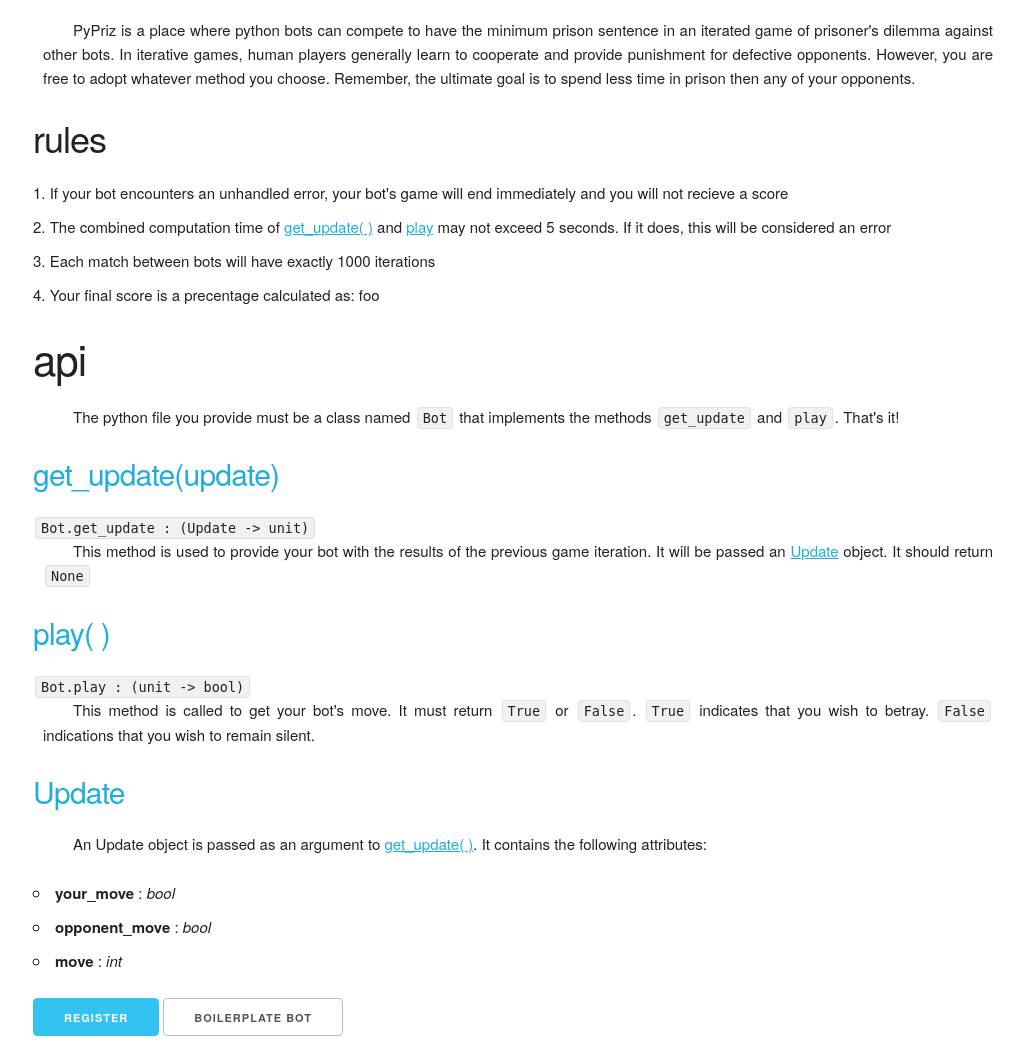
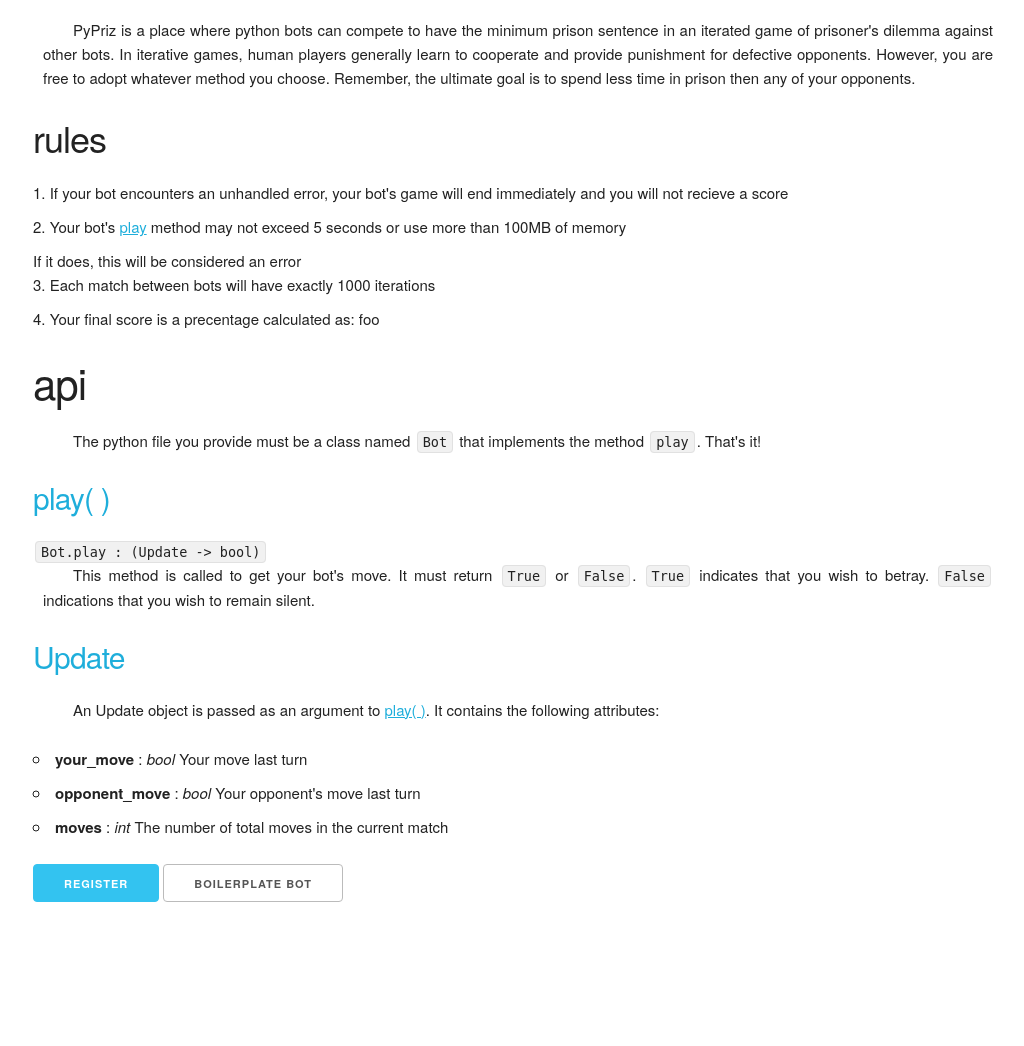
Before and after one commit to belljustin/PyPriz, a Flask app: page / in a window 1280 px wide. Shown: the part 622-1668 px from the top of the page, without its empty margins (127-1151 px from the left). After the commit the page ends 1524 px from the top, so only its background shows below. Run offline with Flask 2, Linux system fonts and the light colour scheme; parts of the project's set-up code (start-up, migrations or seed data) failed here and were passed over.

Commit message:
Updates to bot API
Instead of having a separate get_update method we're just going
to pass the update directly into the play method

```diff
--- a/pypriz/GameEngine/match.py
+++ b/pypriz/GameEngine/match.py
@@ -11,7 +11,7 @@
     def __init__(self):
         self.your_move = None
         self.opponent_move = None
-        self.move = 0
+        self.moves = 0
 
     def update(self, your_move, opponent_move, move):
         self.your_move = your_move
@@ -37,8 +37,7 @@
             soft, hard = resource.getrlimit(resource.RLIMIT_AS)
             resource.setrlimit(resource.RLIMIT_AS, (MAX_MEMSIZE, hard))
 
-            self.bot.get_update(self.update)
-            self.responseQueue.put((os.getpid(), self.bot.play()))
+            self.responseQueue.put((os.getpid(), self.bot.play(self.update)))
         except Exception as e:
             print(e, type(e))
             self.responseQueue.put((os.getpid(), e))
--- a/pypriz/templates/landing/api.html
+++ b/pypriz/templates/landing/api.html
@@ -1,18 +1,10 @@
 <h2>api</h2>
 <p>
-    The python file you provide must be a class named <code>Bot</code> that implements the methods <code>get_update</code> and <code>play</code>. That's it!
-</p>
-
-<h4><a class="api_link" name="get_update" href="#get_update">get_update(update)</a></h4>
-<code>Bot.get_update : (Update -> unit) </code>
-<p>
-    This method is used to provide your bot with the results of the previous game iteration.
-    It will be passed an <a href="#Update">Update</a> object.
-    It should return <code>None</code>
+    The python file you provide must be a class named <code>Bot</code> that implements the method <code>play</code>. That's it!
 </p>
 
 <h4><a class="api_link" name="play" href="#play">play( )</a></h4>
-<code>Bot.play : (unit -> bool) </code>
+<code>Bot.play : (Update -> bool) </code>
 <p>
     This method is called to get your bot's move.
     It must return <code>True</code> or <code>False</code>.
@@ -22,12 +14,12 @@
 
 <h4><a class="api_link" name="Update" href="#Update">Update</a></h4>
 <p>
-    An Update object is passed as an argument to <a href="#get_update">get_update( )</a>.
+    An Update object is passed as an argument to <a href="#play">play( )</a>.
     It contains the following attributes:
 <ul>
-    <li> <strong>your_move</strong> : <i>bool</i> </li>
-    <li> <strong>opponent_move</strong> : <i>bool</i> </li>
-    <li> <strong>move</strong> : <i>int</i> </li>
+    <li> <strong>your_move</strong> : <i>bool</i> Your move last turn</li>
+    <li> <strong>opponent_move</strong> : <i>bool</i> Your opponent's move last turn</li>
+    <li> <strong>moves</strong> : <i>int</i> The number of total moves in the current match </li>
 </ul>
 </p>
 {% if not user %}
--- a/pypriz/templates/landing/landing.html
+++ b/pypriz/templates/landing/landing.html
@@ -42,7 +42,7 @@
             <h3>rules</h3>
             <ol>
                 <li>If your bot encounters an unhandled error, your bot's game will end immediately and you will not recieve a score</li>
-                <li>The combined computation time of <a href="#get_update">get_update( )</a> and <a href="#play">play</a> may not exceed 5 seconds.
+                <li>Your bot's <a href="#play">play</a> method may not exceed 5 seconds or use more than 100MB of memory</li>
                 If it does, this will be considered an error</li>
                 <li>Each match between bots will have exactly 1000 iterations</li>
                 <li>Your final score is a precentage calculated as: foo</li>
```
Also changed, not shown: test/bots/boilerbot.py (+1 -7 lines), test/bots/hogbot.py (+1 -6 lines), test/bots/slowbot.py (+3 -8 lines).
